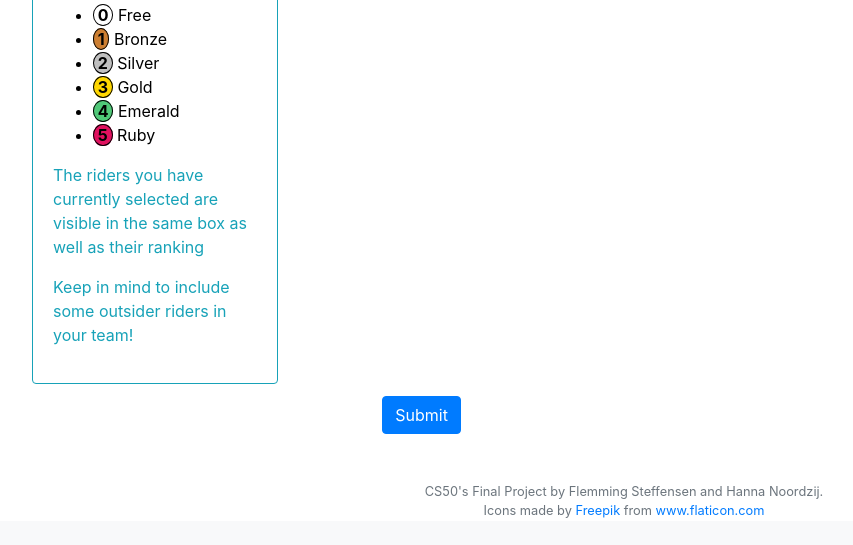
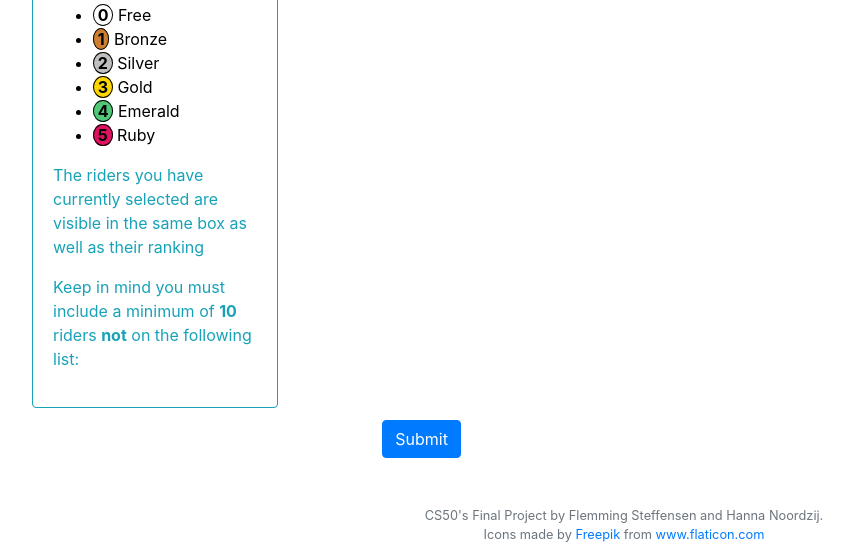
Before and after one commit to FlemmingSteffensen/renwieler, a Flask app: template templates/editteam.html in a window 1280 px wide. Shown: the part 1362-1907 px from the top of the page, without its empty margins (16-869 px from the left). Before the commit the page ends 1880 px from the top, so only its background shows below. Run offline with Flask 2, Linux system fonts and the light colour scheme; the template is opened without the code that fills it: most values are stand-ins (such as "Sample title", 1, 10 or a date in 2020); some libraries are stand-ins or nearby versions.

Commit message:
display all insiders and minimum number of outsider

```diff
--- a/templates/editteam.html
+++ b/templates/editteam.html
@@ -72,7 +72,12 @@
                                         <li style="color:black"><b class="ruby"> 5 </b> Ruby</li>
                                     </ul>
                                     <p>The riders you have currently selected are visible in the same box as well as their ranking</p>
-                                    <p>Keep in mind to include some outsider riders in your team!</p>
+                                    <p>Keep in mind you must include a minimum of <b>{{min_outsider}}</b> riders <b>not</b> on the following list:</p>
+                                    {% for rider2 in allRiders %}
+                                        {% if rider2.outsider == 1 %}
+                                        <p><b>{{rider2.rider}}</b></p>
+                                        {% endif %}
+                                    {% endfor %}
                 {% endif %}
                 <!--  Makes the coin different depending on the price value -->
                 {% if rider.price == 5 %}
```
Also changed, not shown: rw.db.
